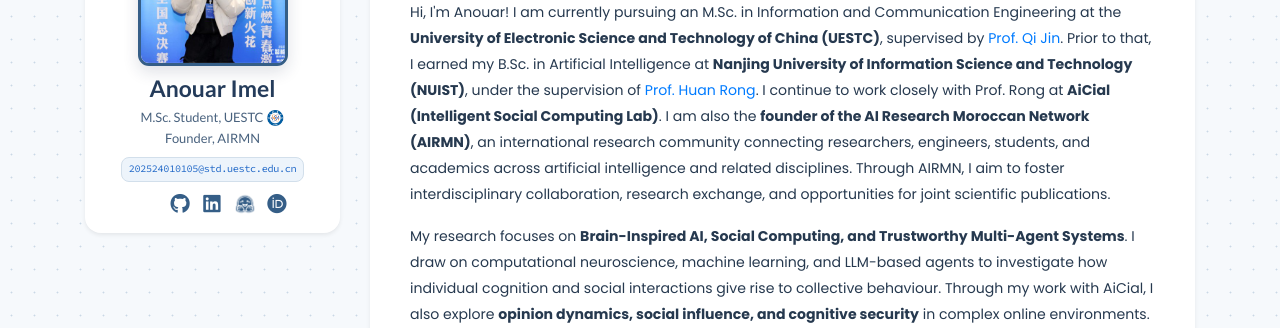
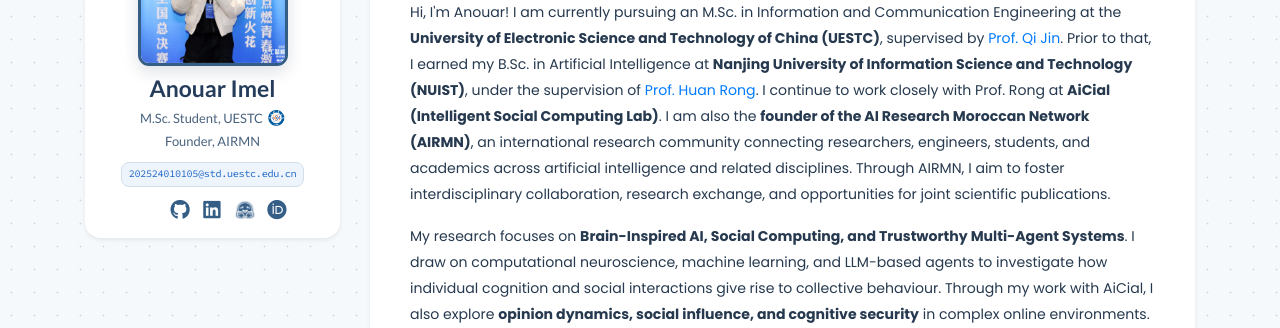
Before and after one commit to AnouarImel/AnouarImel.github.io, a Jekyll site: the page built from index.html, in a window 1280 px wide. Shown: the part 179-507 px from the top of the page. Built offline with Jekyll 4.4.1, drawn with Linux system fonts in a browser that asks for light colours; nearby versions of some CDN libraries; a style sheet for code colours, icons or effects is not loaded.

Commit message:
Update site-theme.css

```diff
--- a/assets/css/site-theme.css
+++ b/assets/css/site-theme.css
@@ -649,3 +649,36 @@
   line-height: inherit;
   letter-spacing: inherit;
 }
+
+
+.profile-sidebar-card .profile-positions {
+  display: flex !important;
+  flex-direction: column !important;
+  align-items: center !important;
+  justify-content: center !important;
+  gap: 5px;
+  width: 100%;
+  margin-bottom: 12px !important;
+}
+
+.profile-sidebar-card .profile-position-line {
+  display: flex !important;
+  flex-direction: row !important;
+  align-items: center !important;
+  justify-content: center !important;
+  width: 100%;
+  gap: 5px;
+  text-align: center;
+  font-size: 0.81rem;
+  line-height: 1.4;
+}
+
+.profile-sidebar-card .profile-position-line span {
+  white-space: nowrap;
+}
+
+.profile-sidebar-card .profile-position-logo {
+  width: 17px;
+  height: 17px;
+  flex-shrink: 0;
+}
```
